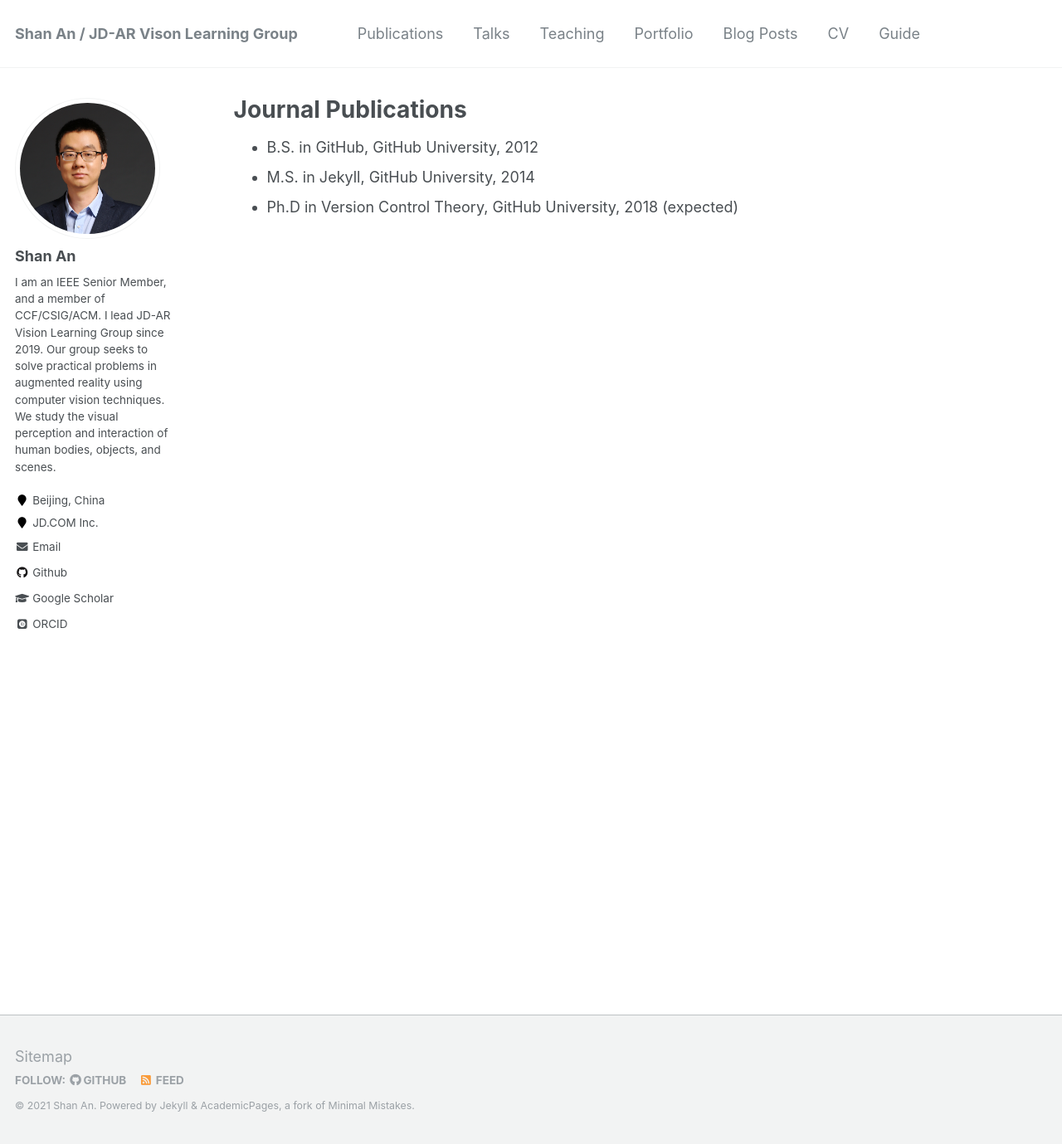
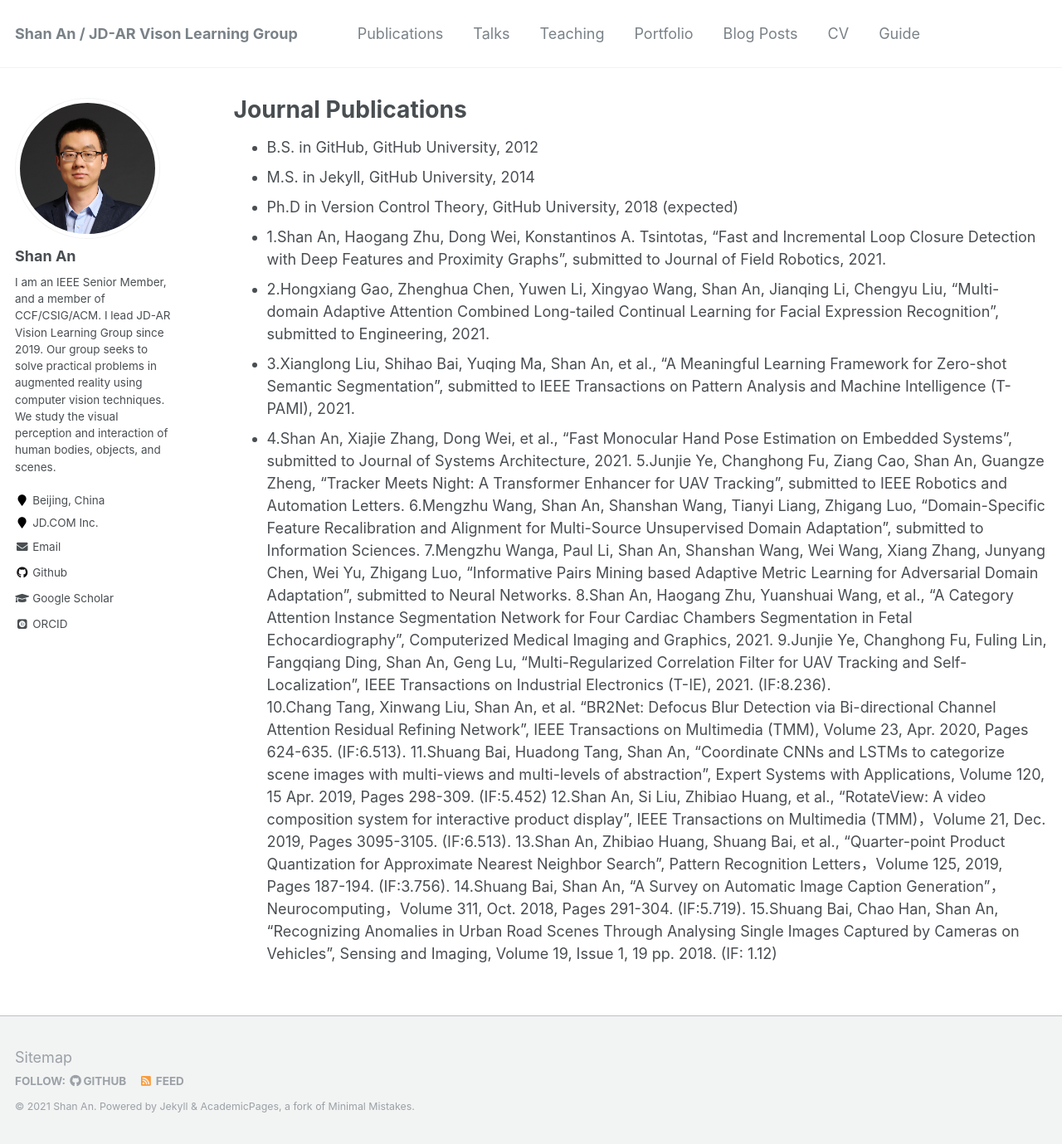
Before and after one commit to anshan-XR-ROB/anshan-XR-ROB.github.io, a Jekyll site: the page built from _publications/Journal Publications.md, in a window 1280 px wide and 1379 px high. Shown: the whole window at 83% size. Built offline with Jekyll 4.4.1, drawn with Linux system fonts in a browser that asks for light colours; some web fonts are replaced.

Commit message:
Update Journal Publications.md

```diff
--- a/_publications/Journal Publications.md
+++ b/_publications/Journal Publications.md
@@ -9,3 +9,18 @@ redirect_from:
 * B.S. in GitHub, GitHub University, 2012
 * M.S. in Jekyll, GitHub University, 2014
 * Ph.D in Version Control Theory, GitHub University, 2018 (expected)
+* 1.Shan An, Haogang Zhu, Dong Wei, Konstantinos A. Tsintotas, “Fast and Incremental Loop Closure Detection with Deep Features and Proximity Graphs”, submitted to Journal of Field Robotics, 2021.
+* 2.Hongxiang Gao, Zhenghua Chen, Yuwen Li, Xingyao Wang, Shan An, Jianqing Li, Chengyu Liu, “Multi-domain Adaptive Attention Combined Long-tailed Continual Learning for Facial Expression Recognition”, submitted to Engineering, 2021.
+* 3.Xianglong Liu, Shihao Bai, Yuqing Ma, Shan An, et al., “A Meaningful Learning Framework for Zero-shot Semantic Segmentation”, submitted to IEEE Transactions on Pattern Analysis and Machine Intelligence (T-PAMI), 2021.
+* 4.Shan An, Xiajie Zhang, Dong Wei, et al., “Fast Monocular Hand Pose Estimation on Embedded Systems”, submitted to Journal of Systems Architecture, 2021.
+5.Junjie Ye, Changhong Fu, Ziang Cao, Shan An, Guangze Zheng, “Tracker Meets Night: A Transformer Enhancer for UAV Tracking”, submitted to IEEE Robotics and Automation Letters.
+6.Mengzhu Wang, Shan An, Shanshan Wang, Tianyi Liang, Zhigang Luo, “Domain-Specific Feature Recalibration and Alignment for Multi-Source Unsupervised Domain Adaptation”, submitted to Information Sciences.
+7.Mengzhu Wanga, Paul Li, Shan An, Shanshan Wang, Wei Wang, Xiang Zhang, Junyang Chen, Wei Yu, Zhigang Luo, “Informative Pairs Mining based Adaptive Metric Learning for Adversarial Domain Adaptation”, submitted to Neural Networks.
+8.Shan An, Haogang Zhu, Yuanshuai Wang, et al., “A Category Attention Instance Segmentation Network for Four Cardiac Chambers Segmentation in Fetal Echocardiography”, Computerized Medical Imaging and Graphics, 2021.
+9.Junjie Ye, Changhong Fu, Fuling Lin, Fangqiang Ding, Shan An, Geng Lu, “Multi-Regularized Correlation Filter for UAV Tracking and Self-Localization”, IEEE Transactions on Industrial Electronics (T-IE), 2021. (IF:8.236).
+10.Chang Tang, Xinwang Liu, Shan An, et al. “BR2Net: Defocus Blur Detection via Bi-directional Channel Attention Residual Refining Network”, IEEE Transactions on Multimedia (TMM), Volume 23, Apr. 2020, Pages 624-635. (IF:6.513).
+11.Shuang Bai, Huadong Tang, Shan An, “Coordinate CNNs and LSTMs to categorize scene images with multi-views and multi-levels of abstraction”, Expert Systems with Applications, Volume 120, 15 Apr. 2019, Pages 298-309. (IF:5.452)
+12.Shan An, Si Liu, Zhibiao Huang, et al., “RotateView: A video composition system for interactive product display”, IEEE Transactions on Multimedia (TMM)，Volume 21, Dec. 2019, Pages 3095-3105. (IF:6.513).
+13.Shan An, Zhibiao Huang, Shuang Bai, et al., “Quarter-point Product Quantization for Approximate Nearest Neighbor Search”, Pattern Recognition Letters，Volume 125, 2019, Pages 187-194. (IF:3.756).
+14.Shuang Bai, Shan An, “A Survey on Automatic Image Caption Generation”，Neurocomputing，Volume 311, Oct. 2018, Pages 291-304. (IF:5.719).
+15.Shuang Bai, Chao Han, Shan An, “Recognizing Anomalies in Urban Road Scenes Through Analysing Single Images Captured by Cameras on Vehicles”, Sensing and Imaging, Volume 19, Issue 1, 19 pp. 2018. (IF: 1.12)
```
